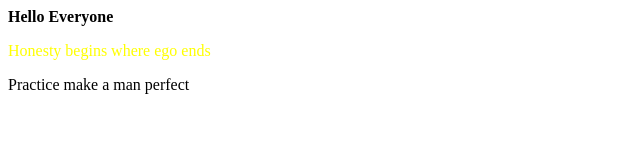
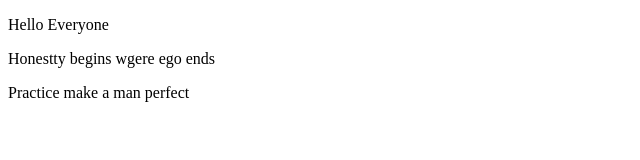
Before and after one commit to vismay7/exam_1, a plain HTML site: page index.html in a window 1280 px wide. Shown: the whole page, without its empty margins (0-640 px from the left). Drawn offline with Linux system fonts and the light colour scheme.

Commit message:
changes in index.html

```diff
--- a/index.html
+++ b/index.html
@@ -1,8 +1,15 @@
-<body>
-  <b>Hello Everyone</b>
-
-      <p style="color: yellow">Honesty begins where ego ends</p>
-      <p>Practice make a man perfect </p>
-</body>
+<!DOCTYPE html>
+<html lang="en">
+  <head>
+    <meta charset="UTF-8" />
+    <meta http-equiv="X-UA-Compatible" content="IE=edge" />
+    <meta name="viewport" content="width=device-width, initial-scale=1.0" />
+    <link href="./index.css" />
+    <title>Document</title>
+  </head>
+  <body>
+    <p>Hello Everyone</p>
+    <p>Honestty begins wgere ego ends</p>
+    <p>Practice make a man perfect</p>
   </body>
 </html>
```
